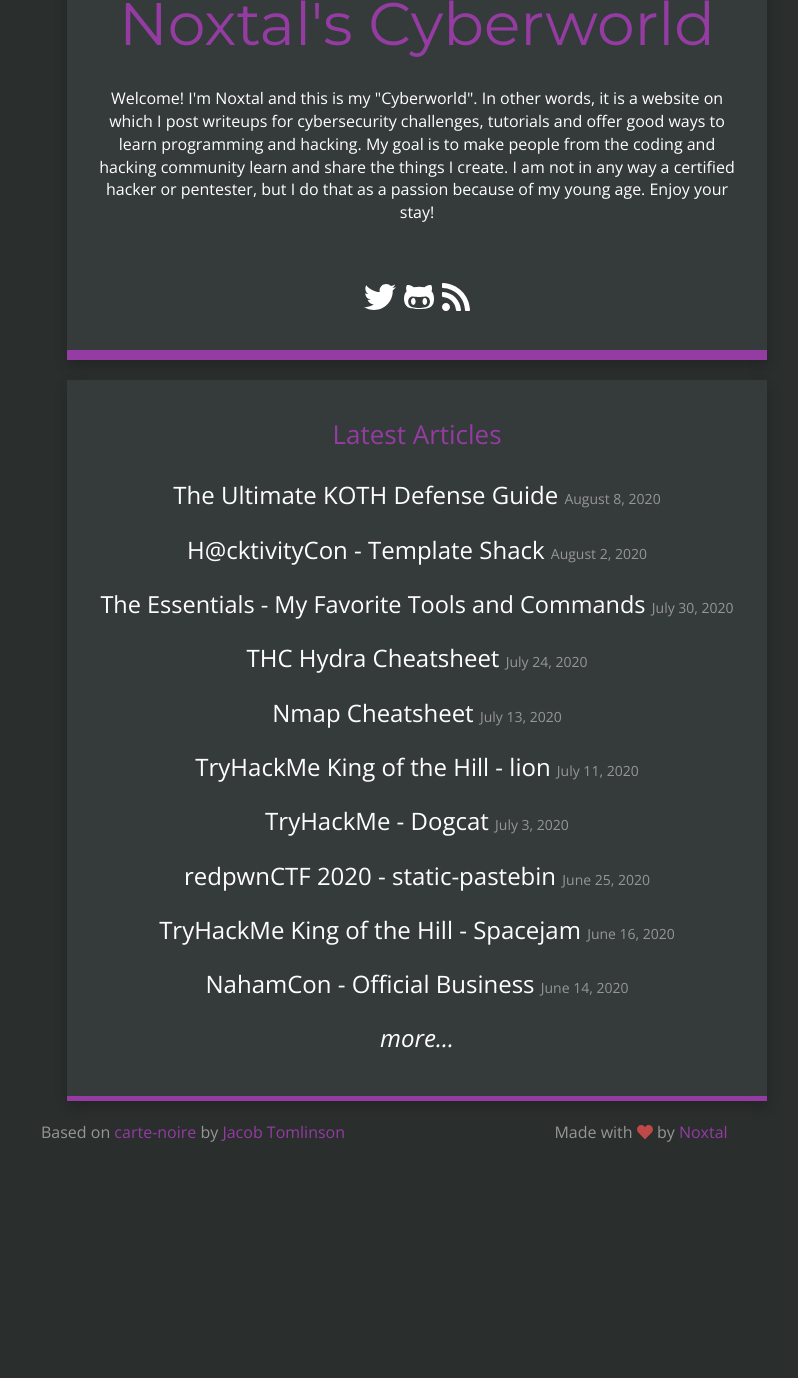
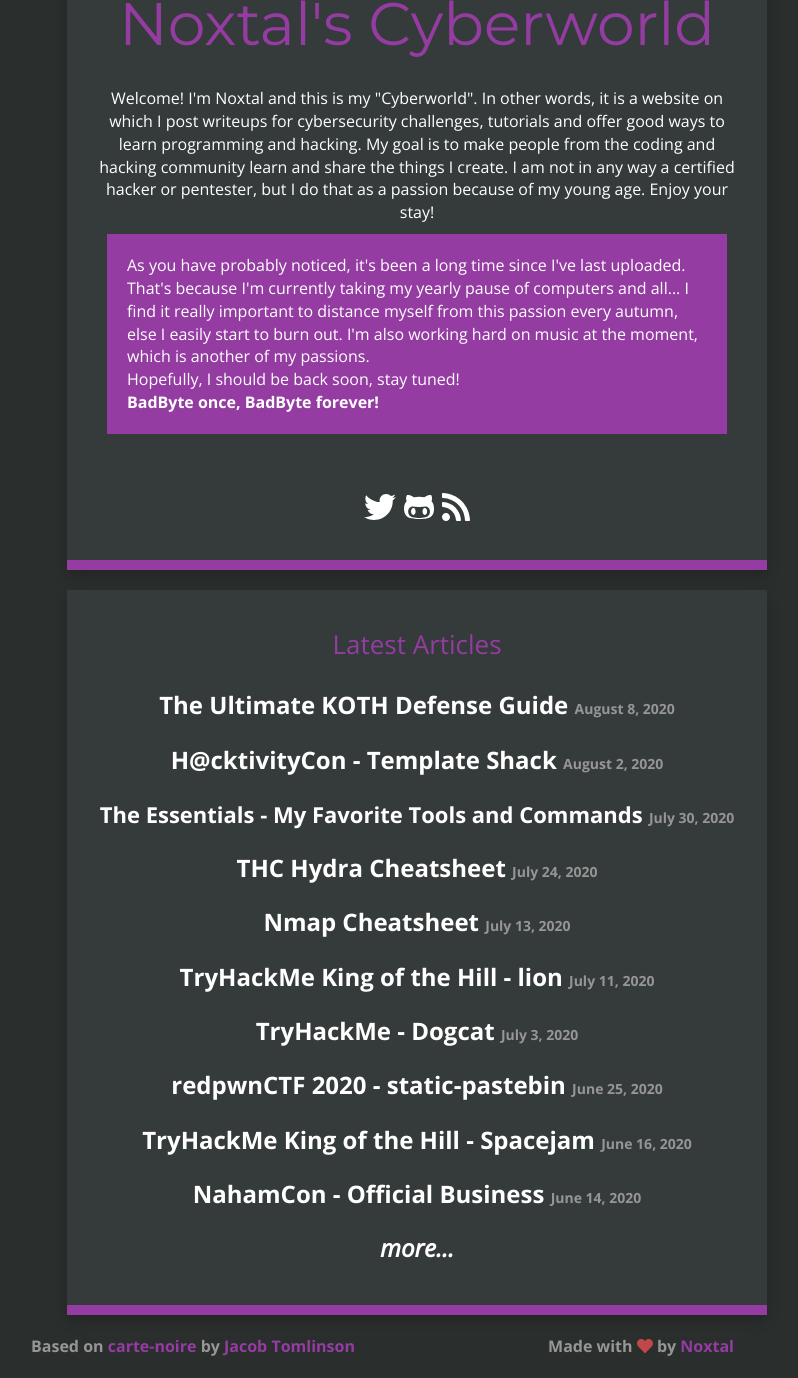
Before and after one commit to Noxtal/blog.noxtal.com, a Jekyll site: the page built from index.html, in a window 1280 px wide, cut to the strip 174-1552 px from the top of the page. Shown: the whole strip, without its empty margins (223-1021 px from the left). Built offline with Jekyll 4.4.1, drawn with Linux system fonts in a browser that asks for light colours; nearby versions of some CDN libraries; a style sheet for code colours, icons or effects is not loaded; before the commit the page ends 1338 px from its top, so only the background shows below that.

Commit message:
Pause note

```diff
--- a/index.html
+++ b/index.html
@@ -10,13 +10,22 @@
         <div class="col-md-12 main content-panel">
 
             <div class="gravatar">
-                <img src="{{ site.title_image }}" class="img-circle about-image" height="150" width="150" alt="{{ site.title }}" />
+                <img src="{{ site.title_image }}" class="img-circle about-image" height="150" width="150"
+                    alt="{{ site.title }}" />
             </div>
 
             <h1 class="header author-header" itemprop="headline">{{ site.title }}</h1>
 
             <div class="author-text">
                 {{ site.title_description }}
+            </div>
+
+            <div style="background-color: #953CA3; margin:10px; border-style: none; padding:20px;">
+                As you have probably noticed, it's been a long time since I've last uploaded. That's because I'm
+                currently taking my yearly pause of computers and all... I find it really important to distance myself
+                from this passion every autumn, else I easily start to burn out. I'm also working hard on music at the
+                moment, which is another of my passions. <br /> Hopefully, I should be back soon, stay tuned! <br />
+                <b> BadByte once, BadByte forever! <b />
             </div>
 
             {% include social_links.html %}
```
Lines whose indentation alone changed are shown as unchanged.
